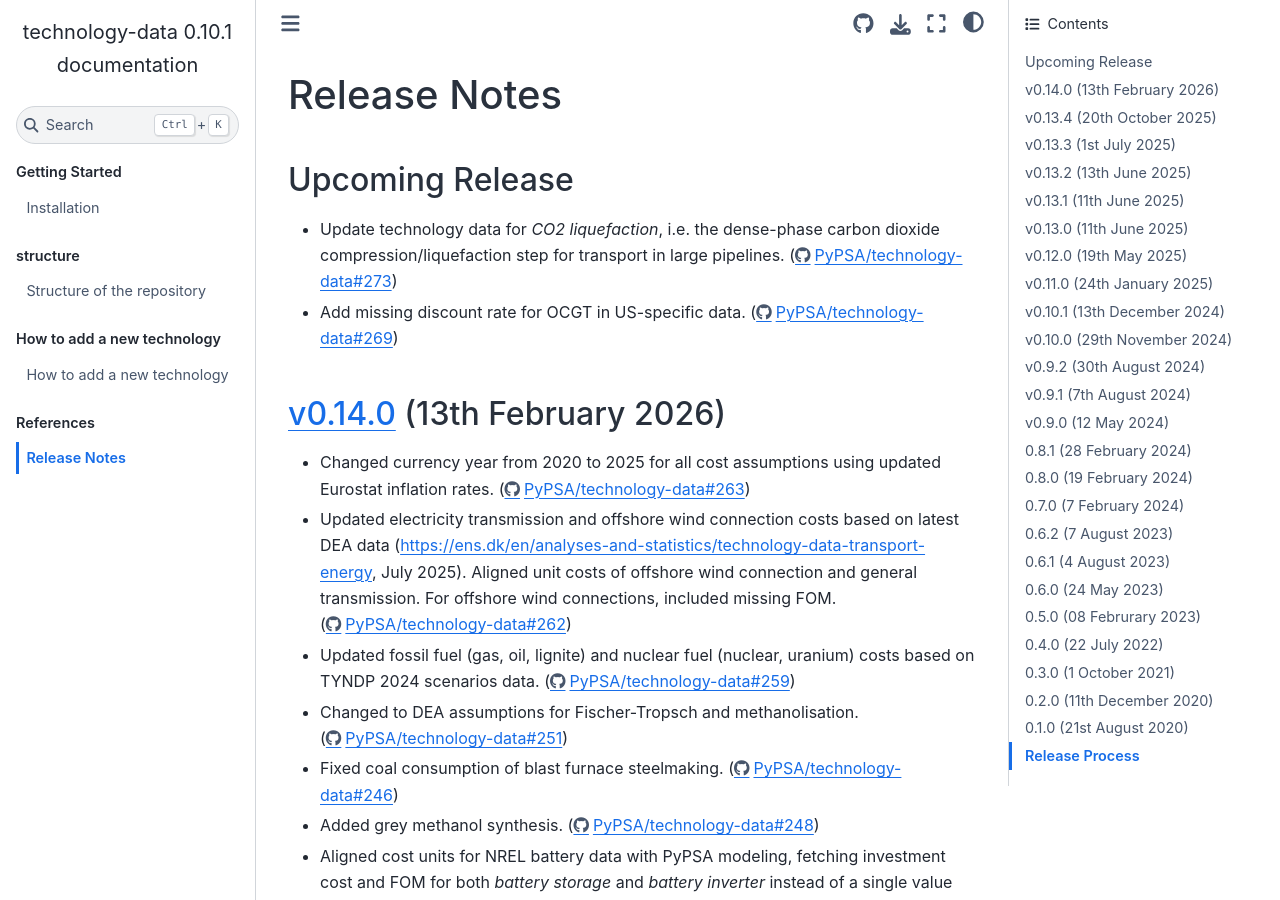
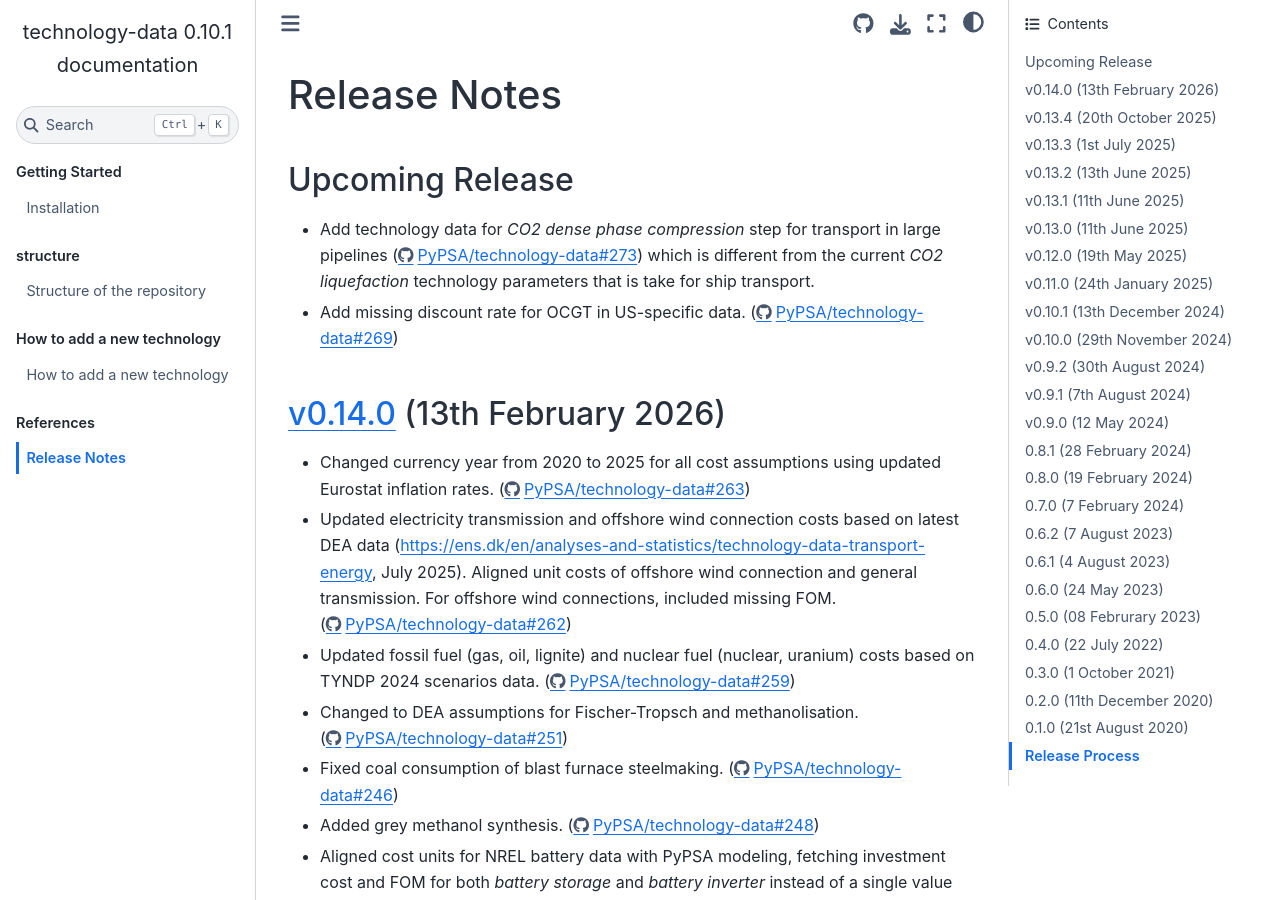
Before and after one commit to PyPSA/technology-data, a Sphinx documentation site: the page built from docs/release_notes.rst, in a window 1280 px wide and 900 px high. Built offline with Sphinx 7.4.7 and the Sphinx Book theme 1.1.4, drawn with Linux system fonts in a browser that asks for light colours.

```diff
--- a/docs/release_notes.rst
+++ b/docs/release_notes.rst
@@ -16,7 +16,7 @@
 ..   The features listed below are not released yet, but will be part of the next release!
 ..   To use the features already you have to use the ``master`` branch.
 
-* Update technology data for `CO2 liquefaction`, i.e. the dense-phase carbon dioxide compression/liquefaction step for transport in large pipelines. (https://github.com/PyPSA/technology-data/pull/273)
+* Add technology data for `CO2 dense phase compression` step for transport in large pipelines (https://github.com/PyPSA/technology-data/pull/273) which is different from the current `CO2 liquefaction` technology parameters that is take for ship transport.
 
 * Add missing discount rate for OCGT in US-specific data. (https://github.com/PyPSA/technology-data/pull/269)
 
```
Also changed, not shown: 15 other files.
